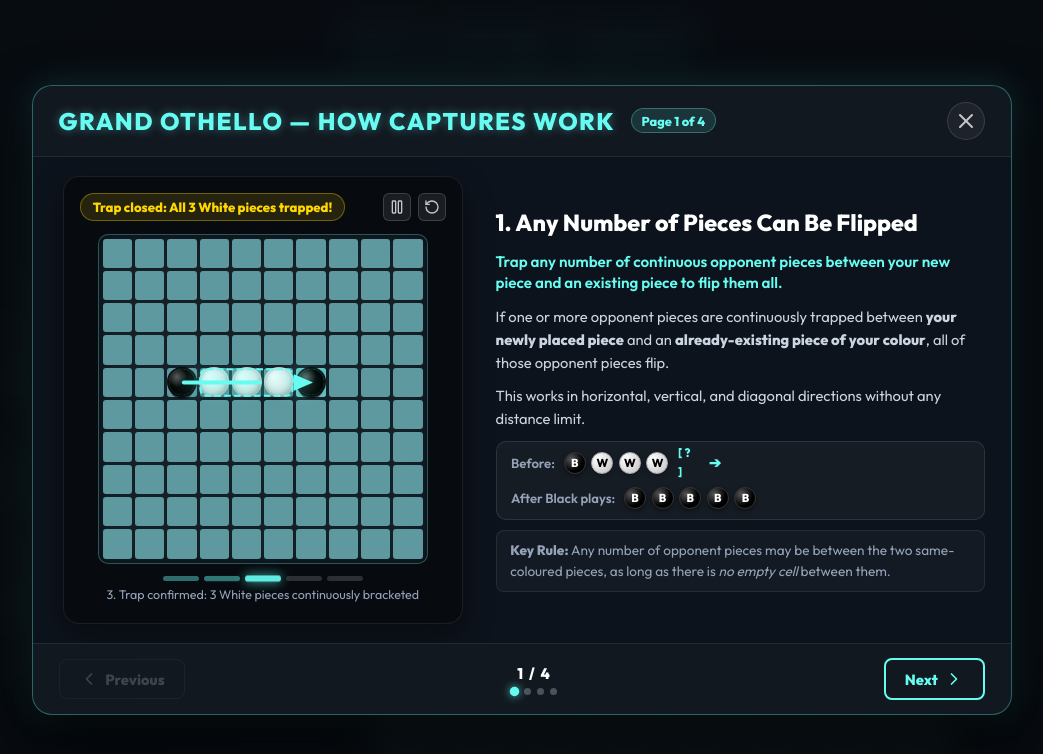
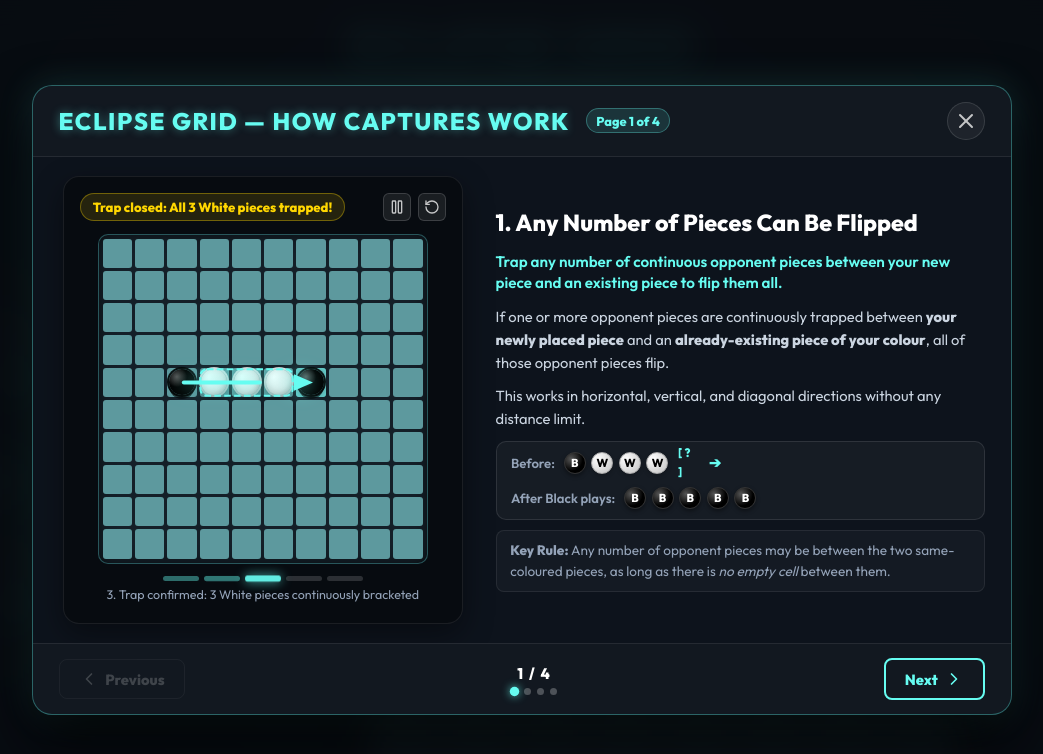
Before and after one commit to Rinika-Codes/Offline_Mindsweeper, a React (Vite) app: page / in a window 1280 px wide. Both pictures are taken after a click on the button "Rules". Shown: the top 754 px of the page, without its empty margins (118-1161 px from the left). Built offline with nearby package versions, Linux system fonts and the light colour scheme.

Commit message:
Update tutorial title to Eclipse Grid — How Captures Work

```diff
--- a/src/TutorialRules.jsx
+++ b/src/TutorialRules.jsx
@@ -393,7 +393,7 @@
         {/* Top Header */}
         <header className="tutorial-header">
           <div className="tutorial-header-left">
-            <h1 className="tutorial-main-title">Grand Othello — How Captures Work</h1>
+            <h1 className="tutorial-main-title">Eclipse Grid — How Captures Work</h1>
             <span className="tutorial-page-pill">Page {page + 1} of {PAGES.length}</span>
           </div>
           <button
```
